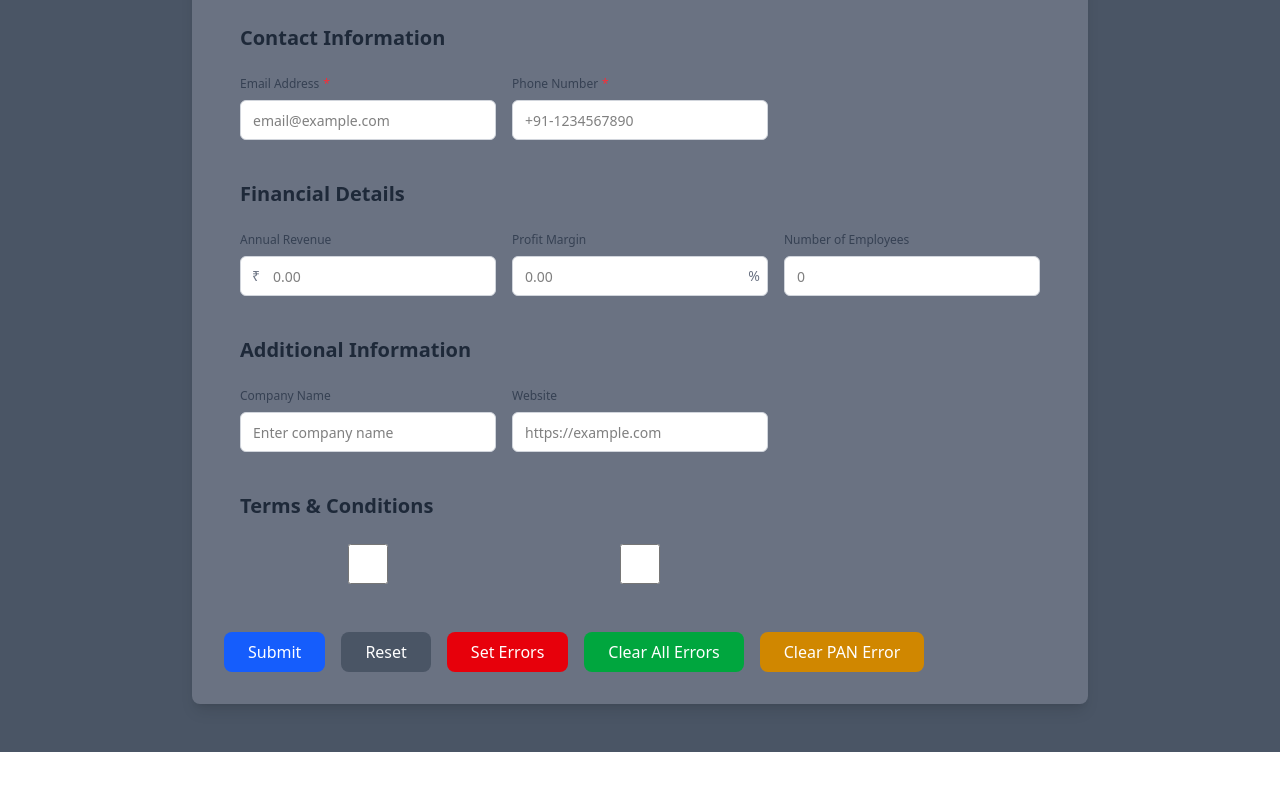
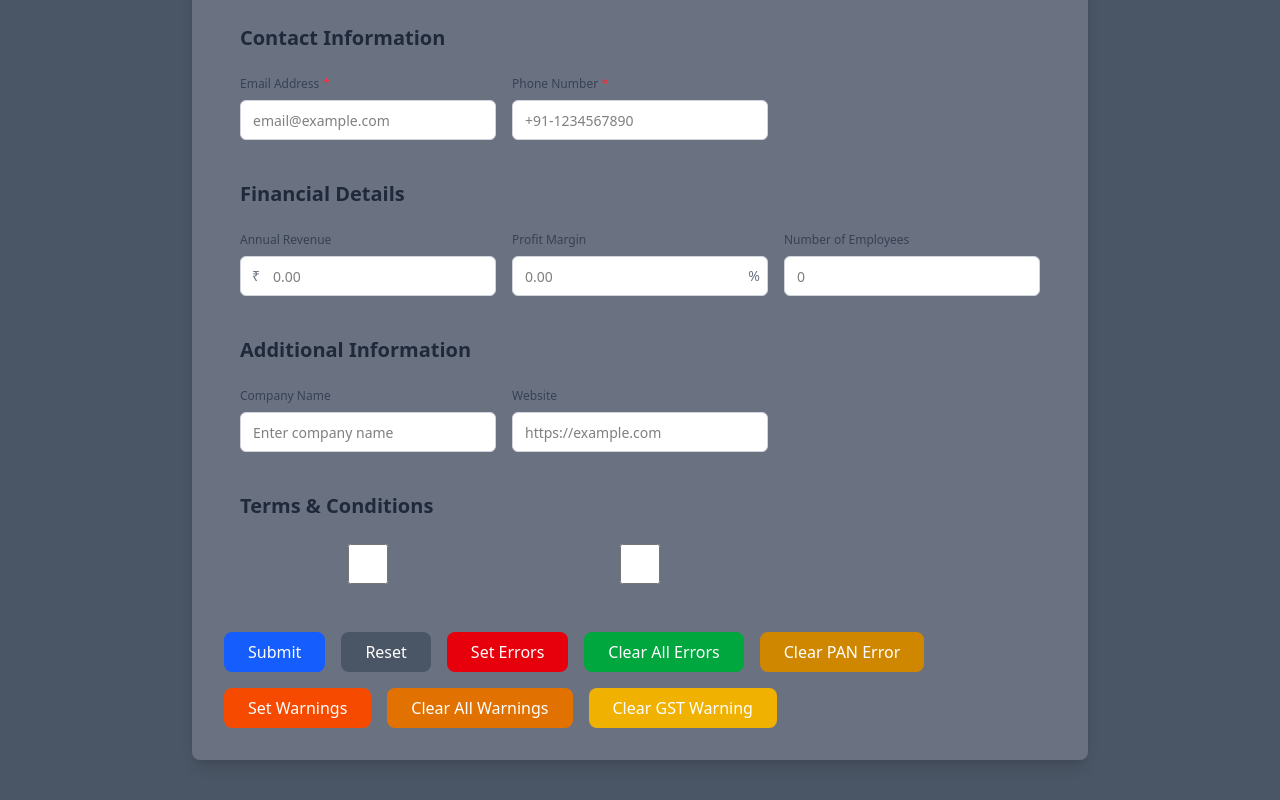
Before and after one commit to Kuldeep-004/InputWrapper, a React (Vite) app: page / in a window 1280 px wide. Shown: the part 404-1204 px from the top of the page. Before the commit the page ends 1156 px from the top, so only its background shows below. Built offline with nearby package versions, Linux system fonts and the light colour scheme.

Commit message:
Add warning handling to form methods and update tooltip display

```diff
--- a/src/App.jsx
+++ b/src/App.jsx
@@ -172,15 +172,13 @@ export default function App() {
     schema: dynamicSchema,
   });
 
-  const pan=formMethods.watch("pan");
+  const pan = formMethods.watch("pan");
 
-  useEffect(()=>{
-    if(pan?.length>4){
-      setDynamicSchema((prev)=>
-        prev.map((p)=>({...p,required:false}))
-      )
+  useEffect(() => {
+    if (pan?.length > 4) {
+      setDynamicSchema((prev) => prev.map((p) => ({ ...p, required: false })));
     }
-  },[pan])
+  }, [pan]);
 
   const handleSubmit = (e) => {
     e.preventDefault();
@@ -241,6 +239,33 @@ export default function App() {
             >
               Clear PAN Error
             </button>
+            <button
+              type="button"
+              onClick={() =>
+                formMethods.setWarnings({
+                  gst: "This GST format is deprecated",
+                  profitMargin: "Profit margin seems low",
+                  email: "Consider using a business email",
+                })
+              }
+              className="bg-orange-600 text-white px-6 py-2 rounded-lg hover:bg-orange-700 transition-colors"
+            >
+              Set Warnings
+            </button>
+            <button
+              type="button"
+              onClick={() => formMethods.clearWarnings()}
+              className="bg-amber-600 text-white px-6 py-2 rounded-lg hover:bg-amber-700 transition-colors"
+            >
+              Clear All Warnings
+            </button>
+            <button
+              type="button"
+              onClick={() => formMethods.clearWarnings(["gst"])}
+              className="bg-yellow-500 text-white px-6 py-2 rounded-lg hover:bg-yellow-600 transition-colors"
+            >
+              Clear GST Warning
+            </button>
           </div>
         </div>
       </div>
--- a/src/components/form/BaseInput.jsx
+++ b/src/components/form/BaseInput.jsx
@@ -25,6 +25,11 @@ export default function BaseInput({ formMethods, field, theme }) {
   const value = formMethods.watch(id) || "";
   const errors = formMethods.getErrors();
   const error = errors[id];
+  const warnings = formMethods.getWarnings();
+  const warning = warnings[id];
+
+  const displayMessage = error ?? warning ?? null;
+  const isError = error;
 
   useEffect(() => {
     if (autofocus && !hasAutofocused.current) {
@@ -53,6 +58,7 @@ export default function BaseInput({ formMethods, field, theme }) {
     label: css.label || theme.label || defaultTheme.label,
     input: css.input || theme.input || defaultTheme.input,
     error: css.error || theme.error || defaultTheme.error,
+    warning: css.warning || theme.warning || defaultTheme.warning,
   };
 
   const handleKeyDown = (e) => {
@@ -169,11 +175,13 @@ export default function BaseInput({ formMethods, field, theme }) {
   };
 
   const renderTooltip = () => {
-    if (!error) return null;
+    if (!displayMessage) return null;
 
     return (
       <div
-        className="tooltip absolute z-50 px-3 py-2 text-sm bg-white rounded-md shadow-lg pointer-events-none"
+        className={`tooltip absolute z-50 px-3 py-2 text-sm rounded-md shadow-lg pointer-events-none ${
+          isError ? "bg-white" : "bg-yellow-50 border border-yellow-200"
+        }`}
         style={{
           top: `${tooltipPosition.top}px`,
           left: `${tooltipPosition.left}px`,
@@ -181,7 +189,11 @@ export default function BaseInput({ formMethods, field, theme }) {
           wordWrap: "break-word",
         }}
       >
-        <div className="relative">{error}</div>
+        <div
+          className={`relative ${isError ? "text-red-600" : "text-yellow-700"}`}
+        >
+          {displayMessage}
+        </div>
       </div>
     );
   };
--- a/src/components/form/createForm.js
+++ b/src/components/form/createForm.js
@@ -6,6 +6,7 @@ export function useCreateForm({ schema, theme = {}, initialValues = {} }) {
   const [formState] = useState(() => ({
     values: { ...initialValues },
     errors: {},
+    warnings: {},
     touched: {},
     watchers: new Map(),
   }));
@@ -197,6 +198,9 @@ const useWatchAll = () => {
           if (formState.errors[id] && formState.touched[id]) {
             formState.errors[id] = null;
           }
+          if (formState.warnings[id]) {
+            formState.warnings[id] = null;
+          }
         });
       },
 
@@ -277,6 +281,7 @@ const useWatchAll = () => {
       reset: (newValues = {}) => {
         formState.values = { ...initialValues, ...newValues };
         formState.errors = {};
+        formState.warnings = {};
         formState.touched = {};
 
         const firstElId = fieldIds[0];
@@ -296,6 +301,7 @@ const useWatchAll = () => {
 
           formState.values[id] = "";
           formState.errors[id] = null;
+          formState.warnings[id] = null;
           formState.touched[id] = false;
 
           notifyWatchers(id);
@@ -345,6 +351,52 @@ const useWatchAll = () => {
         } else {
           allIds.forEach((id) => {
             formState.errors[id] = null;
+          });
+        }
+
+        forceUpdate({});
+      },
+
+      getWarnings: (ids) => {
+        if (ids && Array.isArray(ids)) {
+          const warnings = {};
+          ids.forEach((id) => {
+            if (formState.warnings[id]) {
+              warnings[id] = formState.warnings[id];
+            }
+          });
+          return warnings;
+        }
+        return { ...formState.warnings };
+      },
+
+      setWarnings: (warnings) => {
+        if (
+          !warnings ||
+          typeof warnings !== "object" ||
+          Array.isArray(warnings)
+        )
+          return;
+
+        Object.keys(warnings).forEach((id) => {
+          if (fieldMap[id]) {
+            formState.warnings[id] = warnings[id];
+          }
+        });
+
+        forceUpdate({});
+      },
+
+      clearWarnings: (ids) => {
+        if (ids && Array.isArray(ids)) {
+          ids.forEach((id) => {
+            if (fieldMap[id]) {
+              formState.warnings[id] = null;
+            }
+          });
+        } else {
+          allIds.forEach((id) => {
+            formState.warnings[id] = null;
           });
         }
 
--- a/src/components/form/defaultTheme.js
+++ b/src/components/form/defaultTheme.js
@@ -31,6 +31,8 @@ export const defaultTheme = {
   `,
 
   error: "text-red-500 text-xs min-h-[16px] leading-4",
+
+  warning: "text-yellow-600 text-xs min-h-[16px] leading-4",
 
   actions: "mt-6 flex gap-3 justify-end",
 };
```
Lines whose indentation alone changed are shown as unchanged.
